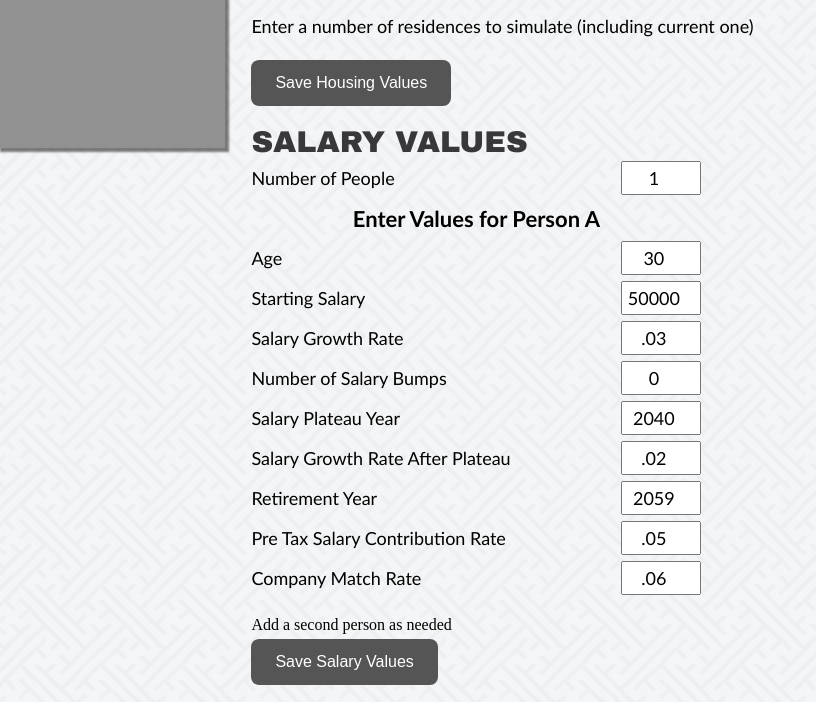
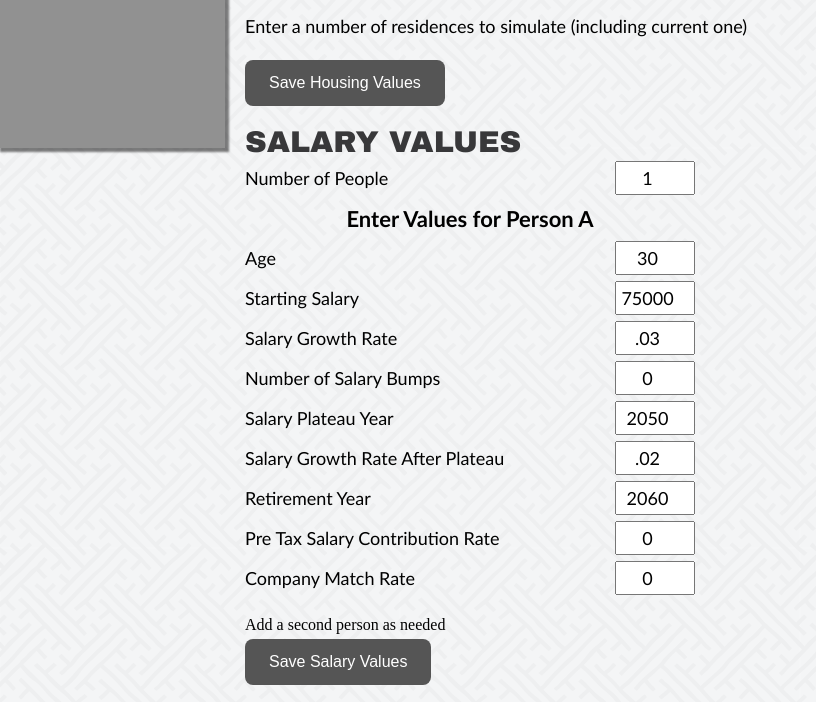
Before and after one commit to johncroll4/Financial-Tool, a website with bundled scripts: page src/inputs.html in a window 1280 px wide. Shown: the part 652-1354 px from the top of the page, without its empty margins (0-816 px from the left). Built offline with nearby package versions, Linux system fonts and the light colour scheme.

Commit message:
HMTL and CSS changes for default values, account names, and calculate page presentation/sidebar

```diff
--- a/src/inputs-style.css
+++ b/src/inputs-style.css
@@ -22,9 +22,8 @@ body{
   padding: 10px;
 } */
 .box{
-  padding: 10px;
+  padding: 10px 10px 10px 20px;
   text-align: left;
-  padding-left: 2.5%;
 }
 .home{
   grid-area: 1/1/1/1;
--- a/src/inputs.html
+++ b/src/inputs.html
@@ -86,9 +86,9 @@
                         <td><label for="accountType{{this}}">Type</label></td>
                         <td>
                             <select id="accountType{{this}}" name="accountType{{this}}">
-                                <option value="Regular">Regular</option>
-                                <option value="401k">401k</option>
-                                <option value="Roth">Roth</option>
+                                <option value="Regular">Investment</option>
+                                <option value="401k">401k pre-tax</option>
+                                <option value="Roth">Roth IRA</option>
                             </select>
                         </td>
                     </tr>
@@ -331,7 +331,7 @@
                 </tr>
                 <tr>
                     <td><label for="startingSalaryA">Starting Salary</label></td>
-                    <td><input type="number" id="startingSalaryA" name="startingSalaryA" min="0" max="5000000" value="50000"></td>
+                    <td><input type="number" id="startingSalaryA" name="startingSalaryA" min="0" max="5000000" value="75000"></td>
                 </tr>
                 <tr id="salaryGrowthARow">
                     <td><label for="growthA">Salary Growth Rate</label></td>
@@ -350,7 +350,7 @@
                 </tr>
                 <tr>
                     <td><label for="plateauYearA">Salary Plateau Year</label></td>
-                    <td><input type="number" id="plateauYearA" name="plateauYearA" min="2000" max="2100" step="1" value="2040"></td>
+                    <td><input type="number" id="plateauYearA" name="plateauYearA" min="2000" max="2100" step="1" value="2050"></td>
                 </tr>
                 <tr>
                     <td><label for="plateauGrowthA">Salary Growth Rate After Plateau</label></td>
@@ -358,15 +358,15 @@
                 </tr>
                 <tr>
                     <td><label for="retirementA">Retirement Year</label></td>
-                    <td><input type="number" id="retirementA" name="retirementA" min="2000" max="2100" step="1" value="2059"></td>
+                    <td><input type="number" id="retirementA" name="retirementA" min="2000" max="2100" step="1" value="2060"></td>
                 </tr>
                 <tr>
                     <td><label for="preTaxA">Pre Tax Salary Contribution Rate</label></td>
-                    <td><input type="number" id="preTaxA" name="preTaxA" min="0" max=".5" step=".005" value=".05"></td>
+                    <td><input type="number" id="preTaxA" name="preTaxA" min="0" max=".5" step=".005" value="0"></td>
                 </tr>
                 <tr>
                     <td><label for="companyMatchA">Company Match Rate</label></td>
-                    <td><input type="number" id="companyMatchA" name="companyMatchA" min="0" max=".5" step=".005" value=".06"></td>
+                    <td><input type="number" id="companyMatchA" name="companyMatchA" min="0" max=".5" step=".005" value="0"></td>
                 </tr>
             </table>
             <div id="personB">
@@ -384,7 +384,7 @@
                     </tr>
                     <tr>
                         <td><label for="ageB">Age</label></td>
-                        <td><input type="number" id="ageB" name="ageB" min="0" max="100" step="1" value="31"></td>
+                        <td><input type="number" id="ageB" name="ageB" min="0" max="100" step="1" value="30"></td>
                     </tr>
                     <tr>
                         <td><label for="startingSalaryB">Starting Salary</label></td>
@@ -392,7 +392,7 @@
                     </tr>
                     <tr id="salaryGrowthBRow">
                         <td><label for="growthB">Salary Growth Rate</label></td>
-                        <td><input type="number" id="growthB" name="growthB" min="0" max="1" step=".005" value=".04"></td>
+                        <td><input type="number" id="growthB" name="growthB" min="0" max="1" step=".005" value=".03"></td>
                     </tr>
                     <tr id="bumpBRow">
                         <td><label for="bumpNumberB">Number of Salary Bumps</label></td>
@@ -407,11 +407,11 @@
                     </tr>
                     <tr>
                         <td><label for="plateauYearB">Salary Plateau Year</label></td>
-                        <td><input type="number" id="plateauYearB" name="plateauYearB" min="2000" max="2100" step="1" value="2045"></td>
+                        <td><input type="number" id="plateauYearB" name="plateauYearB" min="2000" max="2100" step="1" value="2050"></td>
                     </tr>
                     <tr>
                         <td><label for="plateauGrowthB">Salary Growth Rate After Plateau</label></td>
-                        <td><input type="number" id="plateauGrowthB" name="plateauGrowthB" min="0" max=".5" step=".005" value=".025"></td>
+                        <td><input type="number" id="plateauGrowthB" name="plateauGrowthB" min="0" max=".5" step=".005" value=".02"></td>
                     </tr>
                     <tr>
                         <td><label for="retirementB">Retirement Year</label></td>
```
Also changed, not shown: src/calculate.html (+12 -5 lines).
